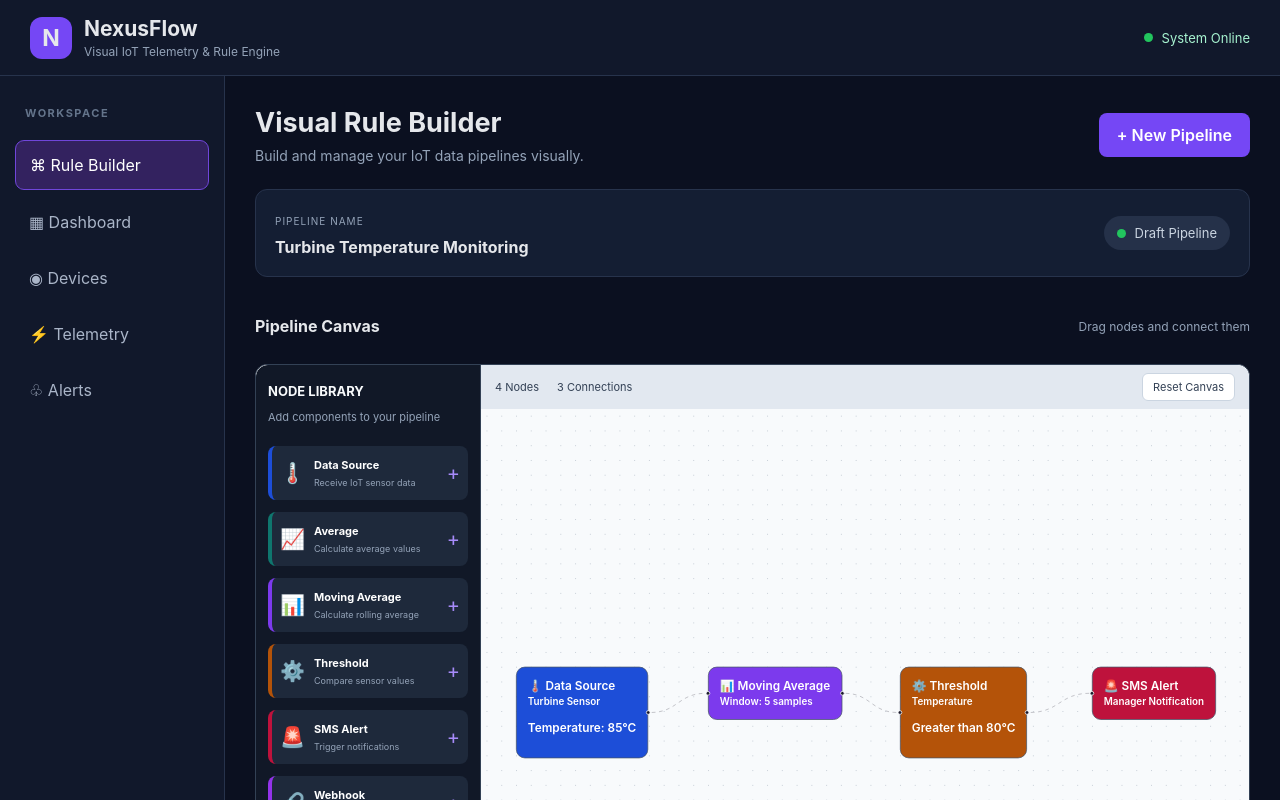
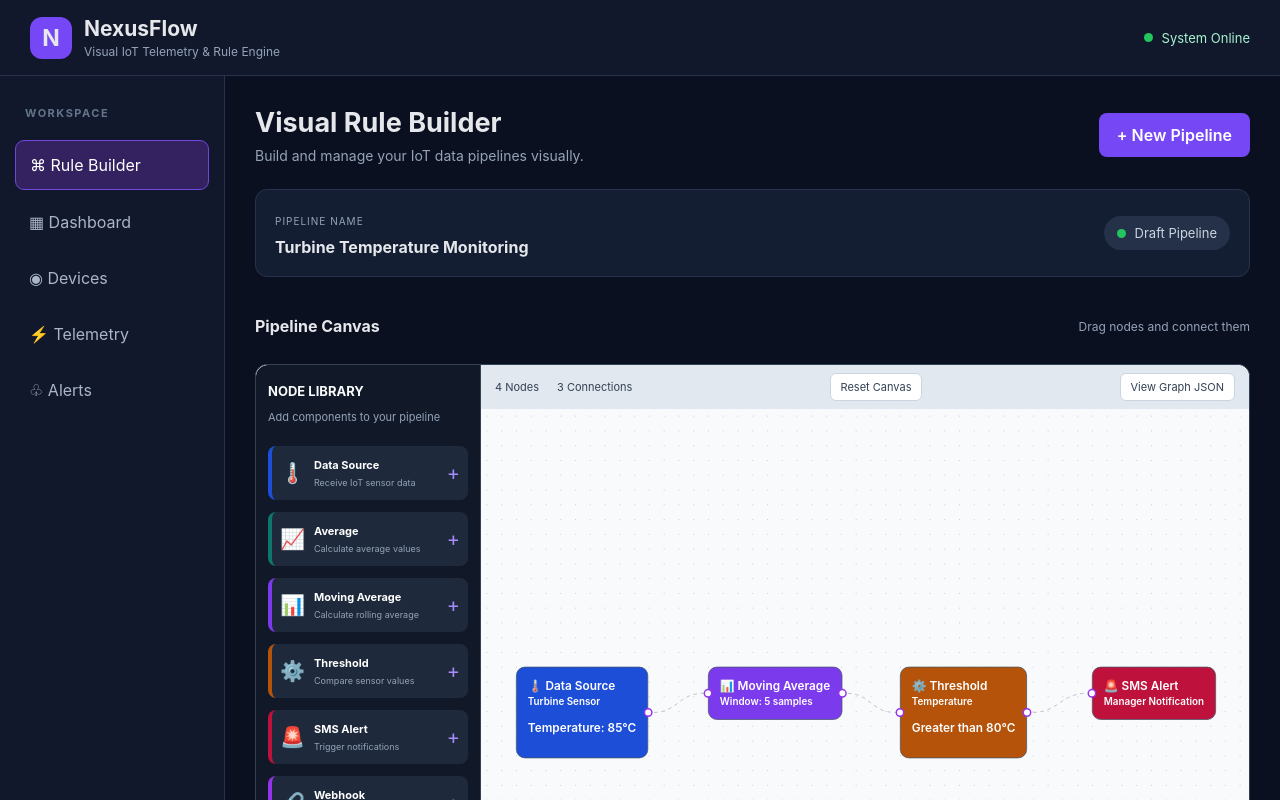
Before and after one commit to revanthofficial21/NexusFlow, a React (Vite) app in the folder client/: page / in a window 1280 px wide. Shown: the top 800 px of the page. Built offline with nearby package versions, Linux system fonts and the light colour scheme.

Commit message:
Update FlowCanvas.jsx

```diff
--- a/client/src/components/graph/FlowCanvas.jsx
+++ b/client/src/components/graph/FlowCanvas.jsx
@@ -1,4 +1,4 @@
-import { useCallback } from "react";
+import { useCallback, useState } from "react";
 import {
   ReactFlow,
   Background,
@@ -13,19 +13,35 @@ import {
 
 import "@xyflow/react/dist/style.css";
 
+// Common node styling
 const nodeStyle = {
   borderRadius: "12px",
   padding: "15px",
   minWidth: "165px",
-  color: "#fff",
+  color: "#ffffff",
   fontWeight: "600",
   border: "1px solid #475569",
 };
 
+// Common connection handle styling
+const handleStyle = {
+  width: 12,
+  height: 12,
+  background: "#ffffff",
+  border: "2px solid #9333ea",
+  borderRadius: "50%",
+};
+
+// Sensor Node
 function SensorNode({ data }) {
   return (
     <div style={{ ...nodeStyle, background: "#1d4ed8" }}>
-      <Handle type="source" position={Position.Right} />
+      <Handle
+        type="source"
+        position={Position.Right}
+        style={handleStyle}
+      />
+
       <div>🌡️ Data Source</div>
       <small>{data.label}</small>
       <p>{data.value}</p>
@@ -33,33 +49,66 @@ function SensorNode({ data }) {
   );
 }
 
+// Average Node
 function AverageNode({ data }) {
   return (
     <div style={{ ...nodeStyle, background: "#0f766e" }}>
-      <Handle type="target" position={Position.Left} />
-      <Handle type="source" position={Position.Right} />
+      <Handle
+        type="target"
+        position={Position.Left}
+        style={handleStyle}
+      />
+
+      <Handle
+        type="source"
+        position={Position.Right}
+        style={handleStyle}
+      />
+
       <div>📈 Average</div>
       <small>{data.label}</small>
     </div>
   );
 }
 
+// Moving Average Node
 function MovingAverageNode({ data }) {
   return (
     <div style={{ ...nodeStyle, background: "#7c3aed" }}>
-      <Handle type="target" position={Position.Left} />
-      <Handle type="source" position={Position.Right} />
+      <Handle
+        type="target"
+        position={Position.Left}
+        style={handleStyle}
+      />
+
+      <Handle
+        type="source"
+        position={Position.Right}
+        style={handleStyle}
+      />
+
       <div>📊 Moving Average</div>
       <small>{data.label}</small>
     </div>
   );
 }
 
+// Threshold Node
 function ThresholdNode({ data }) {
   return (
     <div style={{ ...nodeStyle, background: "#b45309" }}>
-      <Handle type="target" position={Position.Left} />
-      <Handle type="source" position={Position.Right} />
+      <Handle
+        type="target"
+        position={Position.Left}
+        style={handleStyle}
+      />
+
+      <Handle
+        type="source"
+        position={Position.Right}
+        style={handleStyle}
+      />
+
       <div>⚙️ Threshold</div>
       <small>{data.label}</small>
       <p>{data.condition}</p>
@@ -67,26 +116,45 @@ function ThresholdNode({ data }) {
   );
 }
 
+// SMS Alert Node
 function AlertNode({ data }) {
   return (
     <div style={{ ...nodeStyle, background: "#be123c" }}>
-      <Handle type="target" position={Position.Left} />
+      <Handle
+        type="target"
+        position={Position.Left}
+        style={handleStyle}
+      />
+
       <div>🚨 SMS Alert</div>
       <small>{data.label}</small>
     </div>
   );
 }
 
+// Webhook Node
 function WebhookNode({ data }) {
   return (
     <div style={{ ...nodeStyle, background: "#9333ea" }}>
-      <Handle type="target" position={Position.Left} />
+      <Handle
+        type="target"
+        position={Position.Left}
+        style={handleStyle}
+      />
+
+      <Handle
+        type="source"
+        position={Position.Right}
+        style={handleStyle}
+      />
+
       <div>🔗 Webhook</div>
       <small>{data.label}</small>
     </div>
   );
 }
 
+// Node type registration
 const nodeTypes = {
   sensor: SensorNode,
   average: AverageNode,
@@ -96,6 +164,7 @@ const nodeTypes = {
   webhook: WebhookNode,
 };
 
+// Initial pipeline nodes
 const initialNodes = [
   {
     id: "1",
@@ -110,7 +179,9 @@ const initialNodes = [
     id: "2",
     type: "movingAverage",
     position: { x: 310, y: 150 },
-    data: { label: "Window: 5 samples" },
+    data: {
+      label: "Window: 5 samples",
+    },
   },
   {
     id: "3",
@@ -125,16 +196,35 @@ const initialNodes = [
     id: "4",
     type: "alert",
     position: { x: 830, y: 150 },
-    data: { label: "Manager Notification" },
+    data: {
+      label: "Manager Notification",
+    },
   },
 ];
 
+// Initial pipeline connections
 const initialEdges = [
-  { id: "e1-2", source: "1", target: "2", animated: true },
-  { id: "e2-3", source: "2", target: "3", animated: true },
-  { id: "e3-4", source: "3", target: "4", animated: true },
+  {
+    id: "e1-2",
+    source: "1",
+    target: "2",
+    animated: true,
+  },
+  {
+    id: "e2-3",
+    source: "2",
+    target: "3",
+    animated: true,
+  },
+  {
+    id: "e3-4",
+    source: "3",
+    target: "4",
+    animated: true,
+  },
 ];
 
+// Node library
 const library = [
   {
     type: "sensor",
@@ -180,6 +270,7 @@ const library = [
   },
 ];
 
+// Default data for each node
 function getNodeData(type) {
   switch (type) {
     case "sensor":
@@ -189,10 +280,14 @@ function getNodeData(type) {
       };
 
     case "average":
-      return { label: "Calculate Average" };
+      return {
+        label: "Calculate Average",
+      };
 
     case "movingAverage":
-      return { label: "Window: 5 samples" };
+      return {
+        label: "Window: 5 samples",
+      };
 
     case "threshold":
       return {
@@ -201,16 +296,23 @@ function getNodeData(type) {
       };
 
     case "alert":
-      return { label: "New Notification" };
+      return {
+        label: "New Notification",
+      };
 
     case "webhook":
-      return { label: "New Webhook Action" };
+      return {
+        label: "New Webhook Action",
+      };
 
     default:
-      return { label: "New Node" };
+      return {
+        label: "New Node",
+      };
   }
 }
 
+// Main Flow Canvas
 export default function FlowCanvas() {
   const [nodes, setNodes, onNodesChange] =
     useNodesState(initialNodes);
@@ -218,11 +320,24 @@ export default function FlowCanvas() {
   const [edges, setEdges, onEdgesChange] =
     useEdgesState(initialEdges);
 
+  const [showJSON, setShowJSON] = useState(false);
+
+  // Convert pipeline into JSON
+  const graphJSON = JSON.stringify(
+    { nodes, edges },
+    null,
+    2
+  );
+
+  // Handle node connections
   const onConnect = useCallback(
     (connection) => {
       setEdges((currentEdges) =>
         addEdge(
-          { ...connection, animated: true },
+          {
+            ...connection,
+            animated: true,
+          },
           currentEdges
         )
       );
@@ -230,6 +345,7 @@ export default function FlowCanvas() {
     [setEdges]
   );
 
+  // Add new node to canvas
   const addNode = useCallback(
     (item) => {
       const id = `node-${Date.now()}-${Math.floor(
@@ -240,8 +356,8 @@ export default function FlowCanvas() {
         id,
         type: item.type,
         position: {
-          x: 100 + (nodes.length % 3) * 100,
-          y: 350 + Math.floor(nodes.length / 3) * 120,
+          x: 80 + (nodes.length % 3) * 260,
+          y: 350 + Math.floor(nodes.length / 3) * 170,
         },
         data: getNodeData(item.type),
       };
@@ -254,10 +370,19 @@ export default function FlowCanvas() {
     [nodes.length, setNodes]
   );
 
+  // Reset pipeline
+  const resetCanvas = useCallback(() => {
+    setNodes(initialNodes);
+    setEdges(initialEdges);
+  }, [setNodes, setEdges]);
+
   return (
     <div className="flow-workspace">
+
+      {/* Node Library */}
       <aside className="node-library">
         <h3>NODE LIBRARY</h3>
+
         <p>Add components to your pipeline</p>
 
         {library.map((item) => (
@@ -284,6 +409,7 @@ export default function FlowCanvas() {
 
         <div className="library-tip">
           <strong>Tip</strong>
+
           <p>
             Add nodes and connect their handles to
             create your IoT data pipeline.
@@ -291,21 +417,27 @@ export default function FlowCanvas() {
         </div>
       </aside>
 
+      {/* Pipeline Canvas */}
       <div className="flow-canvas-area">
+
+        {/* Canvas Toolbar */}
         <div className="canvas-toolbar">
           <span>{nodes.length} Nodes</span>
+
           <span>{edges.length} Connections</span>
 
+          <button onClick={resetCanvas}>
+            Reset Canvas
+          </button>
+
           <button
-            onClick={() => {
-              setNodes(initialNodes);
-              setEdges(initialEdges);
-            }}
+            onClick={() => setShowJSON((previous) => !previous)}
           >
-            Reset Canvas
+            {showJSON ? "Hide Graph JSON" : "View Graph JSON"}
           </button>
         </div>
 
+        {/* React Flow */}
         <div className="flow-canvas">
           <ReactFlow
             nodes={nodes}
@@ -317,11 +449,36 @@ export default function FlowCanvas() {
             fitView
             deleteKeyCode={["Backspace", "Delete"]}
           >
-            <Background color="#64748b" gap={20} />
+            <Background
+              color="#64748b"
+              gap={20}
+            />
+
             <Controls />
+
             <MiniMap />
           </ReactFlow>
         </div>
+
+        {/* Graph JSON Preview */}
+        {showJSON && (
+          <pre
+            style={{
+              marginTop: "12px",
+              padding: "15px",
+              background: "#111827",
+              color: "#e5e7eb",
+              borderRadius: "8px",
+              maxHeight: "300px",
+              overflow: "auto",
+              fontSize: "12px",
+              whiteSpace: "pre-wrap",
+              overflowWrap: "anywhere",
+            }}
+          >
+            {graphJSON}
+          </pre>
+        )}
       </div>
     </div>
   );
```
